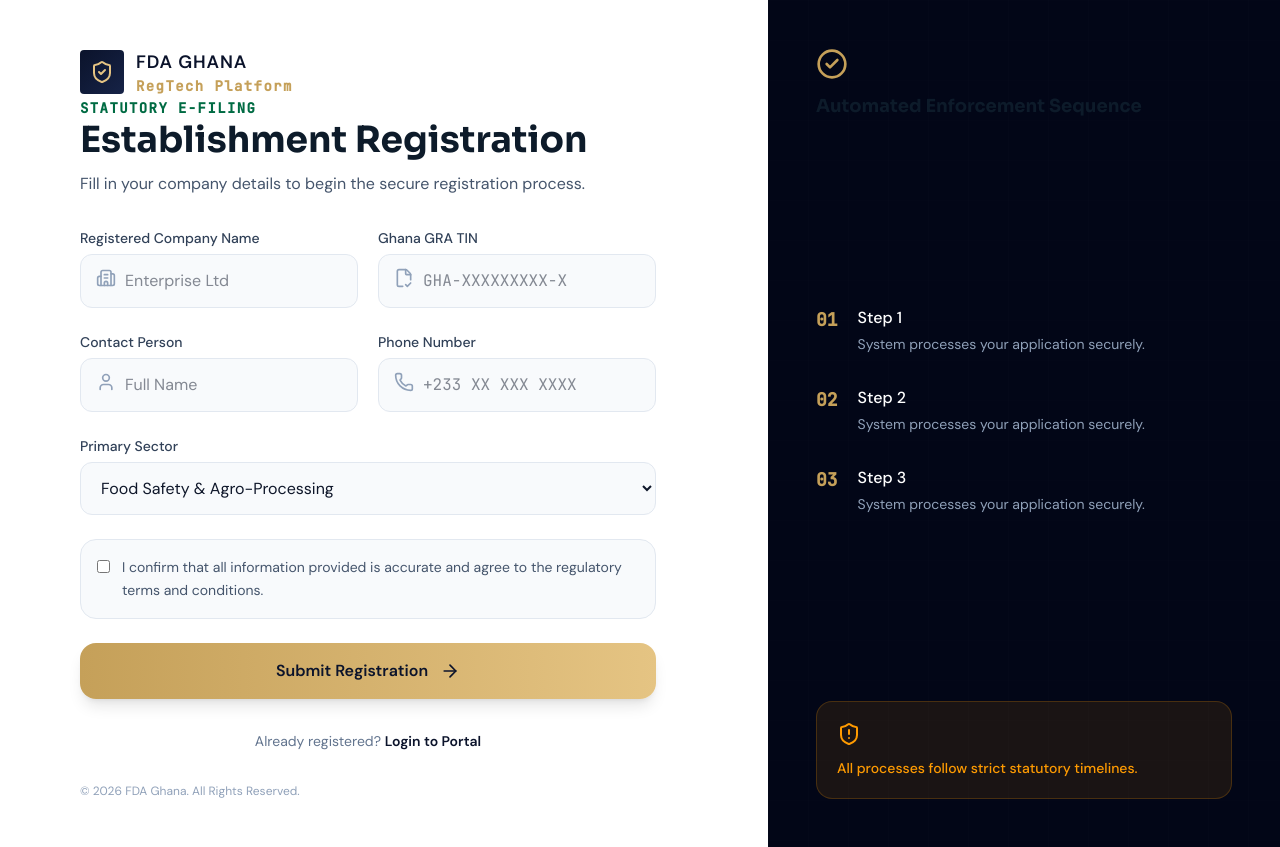
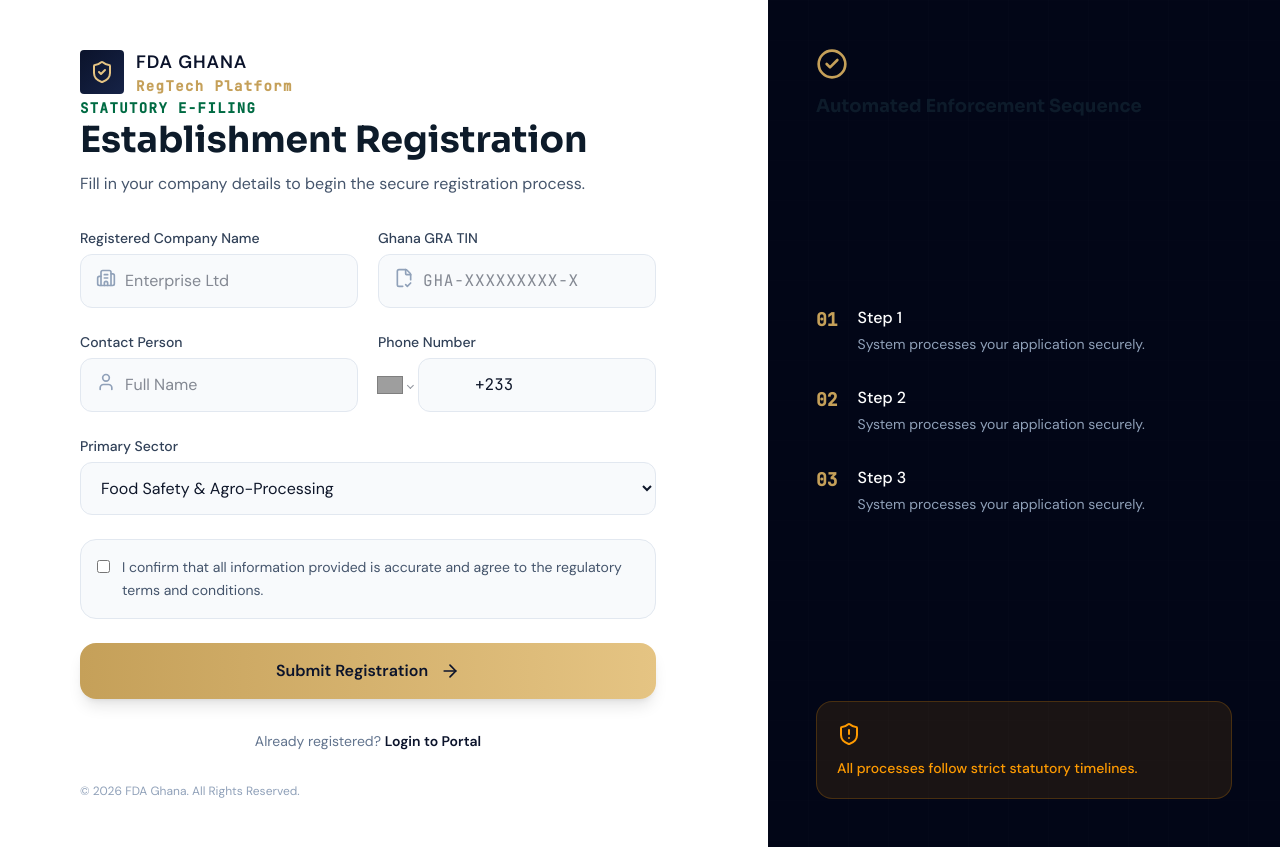
Before and after one commit to TawiahObedCodeX/client, a Next.js app: page /register in a window 1280 px wide. Built offline with nearby package versions, Linux system fonts and the light colour scheme; grey boxes are pictures that could not be loaded.

Commit message:
in the register section in the contact section I have change to global where user from anywhere  can signup or open business in ghana

```diff
--- a/app/register/page.tsx
+++ b/app/register/page.tsx
@@ -2,15 +2,19 @@
 
 import React from "react";
 import { motion } from "motion/react";
-import { ShieldCheck, FileCheck2, ArrowRight, Building2, User, Phone, CheckCircle2, ShieldAlert } from "lucide-react";
+import { ShieldCheck, FileCheck2, ArrowRight, Building2, User, CheckCircle2, ShieldAlert } from "lucide-react";
 import Link from "next/link";
 import { useForm } from "react-hook-form";
 import { zodResolver } from "@hookform/resolvers/zod";
 import * as z from "zod";
+import PhoneInput from "react-phone-number-input";
+import "react-phone-number-input/style.css";
 
 const registerSchema = z.object({
   companyName: z.string().min(3, "Company name must be at least 3 characters"),
-  tin: z.string().min(8, "Valid TIN is required"),
+  tin: z.string()
+    .min(15, "Complete TIN is required")
+    .regex(/^GHA-\d{9}-\d{1}$/, "TIN must follow format: GHA-XXXXXXXXX-X"),
   contactPerson: z.string().min(3, "Contact person name is required"),
   phone: z.string().min(10, "Valid phone number is required"),
   sector: z.enum(["FOOD", "DRUG", "COSMETIC", "DEVICE", "CHEMICAL"]),
@@ -24,15 +28,40 @@
     register,
     handleSubmit,
     formState: { errors, isSubmitting },
+    setValue,
+    watch,
     reset
   } = useForm<RegisterForm>({
     resolver: zodResolver(registerSchema),
-    mode: "onBlur"
+    mode: "onBlur",
+    defaultValues: {
+      phone: "+233"
+    }
   });
+
+  const tinValue = watch("tin", "");
+
+  // Smart TIN Mask Handler
+  const handleTinChange = (e: React.ChangeEvent<HTMLInputElement>) => {
+    let value = e.target.value.toUpperCase().replace(/[^GHA0-9-]/g, "");
+
+    if (!value.startsWith("GHA")) {
+      value = "GHA-" + value.replace(/^GHA?/, "");
+    }
+
+    const numbersOnly = value.replace(/[^0-9]/g, "");
+    let formatted = "GHA-";
+
+    formatted += numbersOnly.slice(0, 9);
+    if (numbersOnly.length > 9) {
+      formatted += "-" + numbersOnly.slice(9, 10);
+    }
+
+    setValue("tin", formatted.slice(0, 15), { shouldValidate: true });
+  };
 
   const onSubmit = async (data: RegisterForm) => {
     console.log("Submitting registration:", data);
-    // Simulate API call
     await new Promise(resolve => setTimeout(resolve, 1500));
     alert("Registration submitted successfully!");
     reset();
@@ -86,10 +115,13 @@
                 <div className="relative">
                   <FileCheck2 className="w-5 h-5 text-slate-400 absolute left-4 top-3.5" />
                   <input
-                    {...register("tin")}
+                    type="text"
+                    value={tinValue}
+                    onChange={handleTinChange}
+                    placeholder="GHA-XXXXXXXXX-X"
+                    maxLength={15}
                     disabled={isSubmitting}
-                    placeholder="GHA-XXXXXXXXX-X"
-                    className="w-full pl-11 pr-4 py-3.5 bg-slate-50 border border-slate-200 rounded-xl focus:border-[#C5A059] text-base font-mono"
+                    className="w-full pl-11 pr-4 py-3.5 bg-slate-50 border border-slate-200 rounded-xl focus:border-[#C5A059] text-base font-mono tracking-wider"
                   />
                 </div>
                 {errors.tin && <p className="text-red-500 text-sm mt-1">{errors.tin.message}</p>}
@@ -111,17 +143,21 @@
                 {errors.contactPerson && <p className="text-red-500 text-sm mt-1">{errors.contactPerson.message}</p>}
               </div>
 
+              {/* Global Phone Input */}
               <div>
                 <label className="block text-sm font-medium text-slate-700 mb-1.5">Phone Number</label>
-                <div className="relative">
-                  <Phone className="w-5 h-5 text-slate-400 absolute left-4 top-3.5" />
-                  <input
-                    {...register("phone")}
-                    disabled={isSubmitting}
-                    placeholder="+233 XX XXX XXXX"
-                    className="w-full pl-11 pr-4 py-3.5 bg-slate-50 border border-slate-200 rounded-xl focus:border-[#C5A059] text-base font-mono"
-                  />
-                </div>
+                <PhoneInput
+                  international
+                  countryCallingCodeEditable={false}
+                  defaultCountry="GH"
+                  value={watch("phone")}
+                  onChange={(value) => setValue("phone", value || "", { shouldValidate: true })}
+                  disabled={isSubmitting}
+                  className="react-phone-input-custom"
+                  numberInputProps={{
+                    className: "w-full pl-14 pr-4 py-3.5 bg-slate-50 border border-slate-200 rounded-xl focus:border-[#C5A059] text-base font-mono"
+                  }}
+                />
                 {errors.phone && <p className="text-red-500 text-sm mt-1">{errors.phone.message}</p>}
               </div>
             </div>
@@ -173,7 +209,7 @@
         <p className="text-xs text-slate-400 text-center lg:text-left mt-8">&copy; 2026 FDA Ghana. All Rights Reserved.</p>
       </section>
 
-      {/* RIGHT PANEL - Unchanged Design */}
+      {/* RIGHT PANEL */}
       <section className="hidden lg:flex lg:w-[40%] bg-[#020617] relative flex-col justify-between p-12 overflow-hidden">
         <div className="absolute inset-0 bg-[linear-gradient(to_right,#ffffff02_1px,transparent_1px),linear-gradient(to_bottom,#ffffff01_1px,transparent_1px)] bg-[size:40px_40px]" />
 
--- a/package.json
+++ b/package.json
@@ -25,6 +25,7 @@
     "react": "19.2.0",
     "react-dom": "19.2.0",
     "react-hook-form": "^7.76.1",
+    "react-phone-number-input": "^3.4.16",
     "sonner": "^2.0.7",
     "tailwind-merge": "^3.6.0",
     "tailwindcss": "^4.3.0",
```
Also changed, not shown: 1 other file (tests, documents, lock files or other folders).
